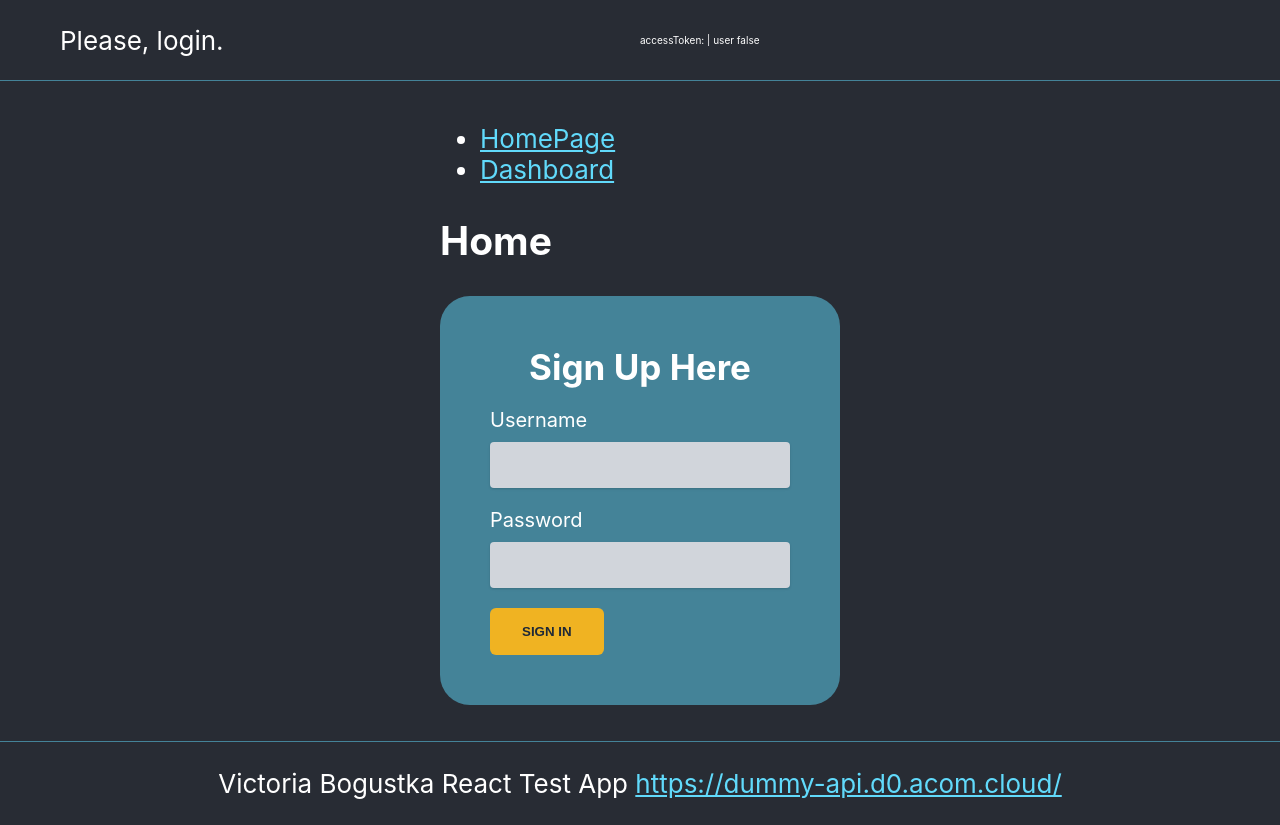
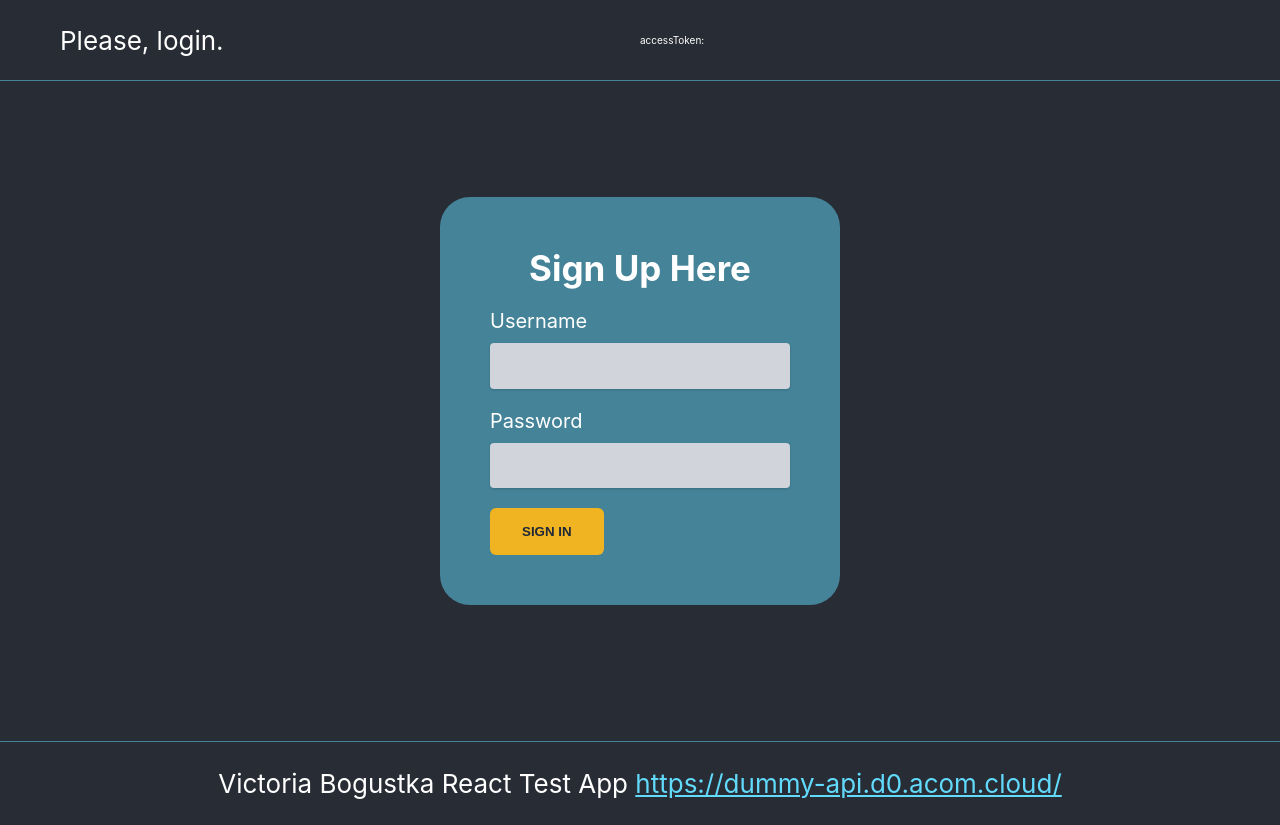
Before and after one commit to Alozi/react-test-app, a React (Create React App) app: page / in a window 1280 px wide. Built offline with nearby package versions, Linux system fonts and the light colour scheme.

Commit message:
Delete HomePage component and Router from app

```diff
--- a/src/App.jsx
+++ b/src/App.jsx
@@ -1,9 +1,8 @@
 import "./App.css";
 
-import { BrowserRouter as Router, Routes, Route, Link } from "react-router-dom";
 import { useState } from "react";
 
-import HomePage from "./components/HomePage";
+import LoginForm from "./components/LoginForm";
 import Dashboard from "./components/Dashboard";
 import UserInfo from "./components/UserInfo";
 
@@ -30,44 +29,16 @@ function App() {
         ) : (
           <div>Please, login.</div>
         )}
-
         <p className="access-token">
-          accessToken: {accessToken} | user {user.login ? "true" : "false"}
+          accessToken: {accessToken}
         </p>
       </header>
       <main>
-        <Router>
-          <div>
-            <nav>
-              <ul>
-                <li>
-                  <Link to="/">HomePage</Link>
-                </li>
-                <li>
-                  <Link to="/dashboard">Dashboard</Link>
-                </li>
-              </ul>
-            </nav>
-
-            <Routes>
-              <Route
-                path="/"
-                element={
-                  <HomePage
-                    setAccessToken={setAccessToken}
-                    setUser={setUser}
-                    // apiUrl={API_URL}
-                    // getInfo={() => getInfo()}
-                  />
-                }
-              />
-              <Route
-                path="/dashboard"
-                element={<Dashboard accessToken={accessToken} />}
-              />
-            </Routes>
-          </div>
-        </Router>
+        {user.login ? (
+          <Dashboard accessToken={accessToken} />
+        ) : (
+          <LoginForm setAccessToken={setAccessToken} setUser={setUser} />
+        )}
       </main>
       <footer>
         <p>
--- a/src/components/HomePage.jsx
+++ /dev/null
@@ -1,10 +0,0 @@
-import LoginForm from "./LoginForm";
-
-export default function HomePage({ setAccessToken, setUser }) {
-  return (
-    <>
-      <h2>Home</h2>
-      <LoginForm setAccessToken={setAccessToken} setUser={setUser} />
-    </>
-  );
-}
```
